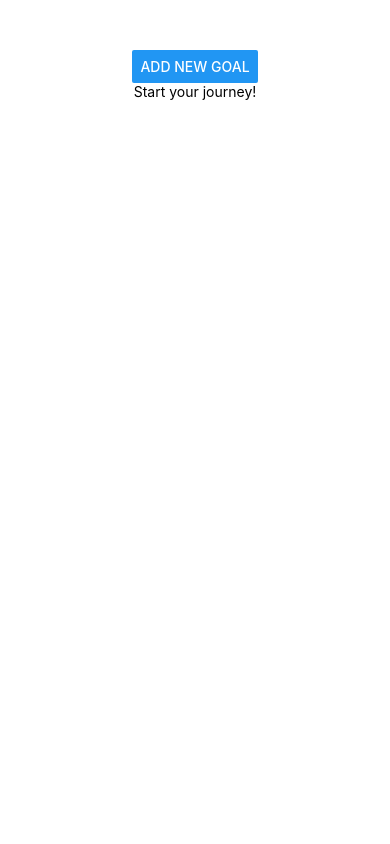
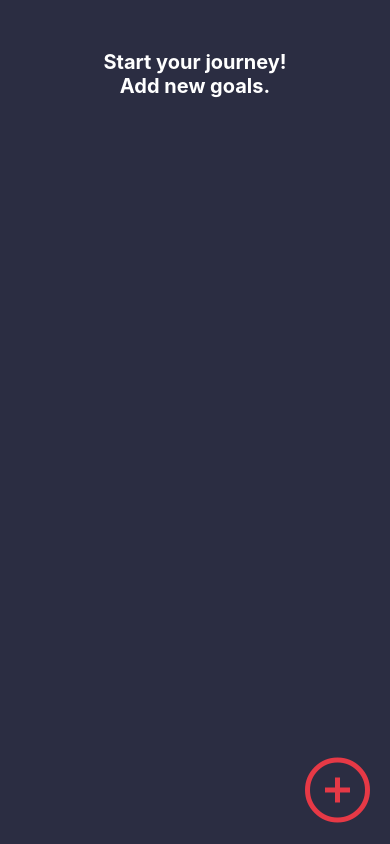
Before and after one commit to StefanoCutri/rn_todo_list, a React Native app: screen / in a window 390 px wide. Built offline with nearby package versions, Linux system fonts and the light colour scheme.

Commit message:
New app style

```diff
--- a/App.js
+++ b/App.js
@@ -1,5 +1,6 @@
 import { useState } from "react";
-import { Button, FlatList, StyleSheet, Text, View } from "react-native";
+import { Button, FlatList, Pressable, StyleSheet, Text, View } from "react-native";
+import Ionicons from '@expo/vector-icons/Ionicons';
 import { GoalInput } from "./components/GoalInput";
 import { GoalItem } from "./components/GoalItem";
 
@@ -27,7 +28,9 @@ export default function App() {
 
   return (
     <View style={styles.container}>
-      <Button title="Add new goal" onPress={showModal} />
+         <View style={styles.goalsContainer}>
+          <Text style={{fontWeight: 'bold', color: 'white', fontSize: 20}}>Start your journey!</Text>
+          <Text style={{fontWeight: 'bold', color: 'white', fontSize: 20, marginBottom: 40}}>Add new goals.</Text>
       {isModalVisible && (
         <GoalInput
           visible={isModalVisible}
@@ -35,7 +38,7 @@ export default function App() {
           closeModal={closeModal}
         />
       )}
-      {goals.length > 0 ? (
+      {goals.length > 0 && (
         <View style={styles.goalsContainer}>
           <FlatList
             data={goals}
@@ -45,11 +48,14 @@ export default function App() {
             keyExtractor={(item) => item.id}
           />
         </View>
-      ) : (
-        <View style={styles.goalsContainer}>
-          <Text>Start your journey!</Text>
+      )
+      }
         </View>
-      )}
+        <View style={styles.addBtn}>
+          <Pressable onPress={showModal}>
+          <Ionicons name="add-circle-outline" size={80} color="#e63946" />
+          </Pressable>
+          </View>
     </View>
   );
 }
@@ -60,18 +66,11 @@ const styles = StyleSheet.create({
     alignItems: "center",
     paddingTop: 50,
     paddingHorizontal: 16,
-  },
-  inpuContainer: {
-    flex: 1,
-    flexDirection: "row",
-    justifyContent: "space-between",
-    alignItems: "center",
-    marginBottom: 24,
-    borderBottomWidth: 1,
-    borderBottomColor: "#cccccc",
+    backgroundColor: '#2b2d42'
   },
   goalsContainer: {
     flex: 5,
+    alignItems: 'center'
   },
   goalItem: {
     padding: 8,
@@ -82,4 +81,9 @@ const styles = StyleSheet.create({
   goalText: {
     color: "white",
   },
+  addBtn: {
+    position: 'absolute',
+    bottom: 10,
+    right: 10
+  }
 });
--- a/components/GoalInput.js
+++ b/components/GoalInput.js
@@ -1,5 +1,12 @@
 import React, { useState } from "react";
-import { Button, StyleSheet, TextInput, View, Modal } from "react-native";
+import {
+  Button,
+  StyleSheet,
+  TextInput,
+  View,
+  Modal,
+  Image,
+} from "react-native";
 
 export const GoalInput = ({ addGoal, isModalOpen, closeModal }) => {
   const [text, setText] = useState("");
@@ -17,18 +24,26 @@ export const GoalInput = ({ addGoal, isModalOpen, closeModal }) => {
   return (
     <Modal visible={isModalOpen} animationType="fade">
       <View style={styles.inpuContainer}>
+        <Image
+          source={require("../assets/images/goal.png")}
+          style={styles.image}
+        />
         <TextInput
           placeholder="Enter your goals for this year!"
           style={styles.textInput}
           onChangeText={handleTextChange}
           value={text}
         />
-        <View style={{ flexDirection: "row", justifyContent: 'center' }}>
+        <View style={{ flexDirection: "row", justifyContent: "center" }}>
           <View style={styles.button}>
-            <Button title="Add Goal" onPress={handleAddGoal} />
+            <Button
+              title="Add Goal"
+              onPress={handleAddGoal}
+              color={"#e63946"}
+            />
           </View>
           <View style={styles.button}>
-            <Button title="Cancel" onPress={closeModal}/>
+            <Button title="Cancel" onPress={closeModal} color={"#e63946"} />
           </View>
         </View>
       </View>
@@ -42,9 +57,8 @@ const styles = StyleSheet.create({
     flexDirection: "column",
     justifyContent: "center",
     alignItems: "center",
-    marginBottom: 24,
     borderBottomWidth: 1,
-    borderBottomColor: "#cccccc",
+    backgroundColor: "black",
   },
   textInput: {
     borderWidth: 1,
@@ -52,6 +66,12 @@ const styles = StyleSheet.create({
     width: "85%",
     marginRight: 8,
     padding: 8,
+    color: "white",
+  },
+  image: {
+    width: 100,
+    height: 100,
+    margin: 20,
   },
   button: {
     width: 100,
--- a/components/GoalItem.js
+++ b/components/GoalItem.js
@@ -8,9 +8,9 @@ export const GoalItem = ({ item, onDeleteItem }) => {
       <Pressable
         android_ripple={{ color: "white" }}
         onPress={() => onDeleteItem(item.id)}
-        style={({pressed}) =>  pressed && styles.pressedItem}
+        style={({ pressed }) => pressed && styles.pressedItem}
       >
-        <Text style={styles.goalText}>{item.text}</Text>
+        <Text style={styles.goalText}>· {item.text}</Text>
       </Pressable>
     </View>
   );
@@ -19,14 +19,15 @@ export const GoalItem = ({ item, onDeleteItem }) => {
 const styles = StyleSheet.create({
   goalItem: {
     margin: 6,
-    backgroundColor: "black",
     borderRadius: 6,
+    justifyContent: "flex-start",
   },
   pressedItem: {
-    opacity: 0.5
+    opacity: 0.5,
   },
   goalText: {
     padding: 8,
     color: "white",
+    fontSize: 18,
   },
 });
```
Also changed, not shown: assets/images/goal.png (added).
